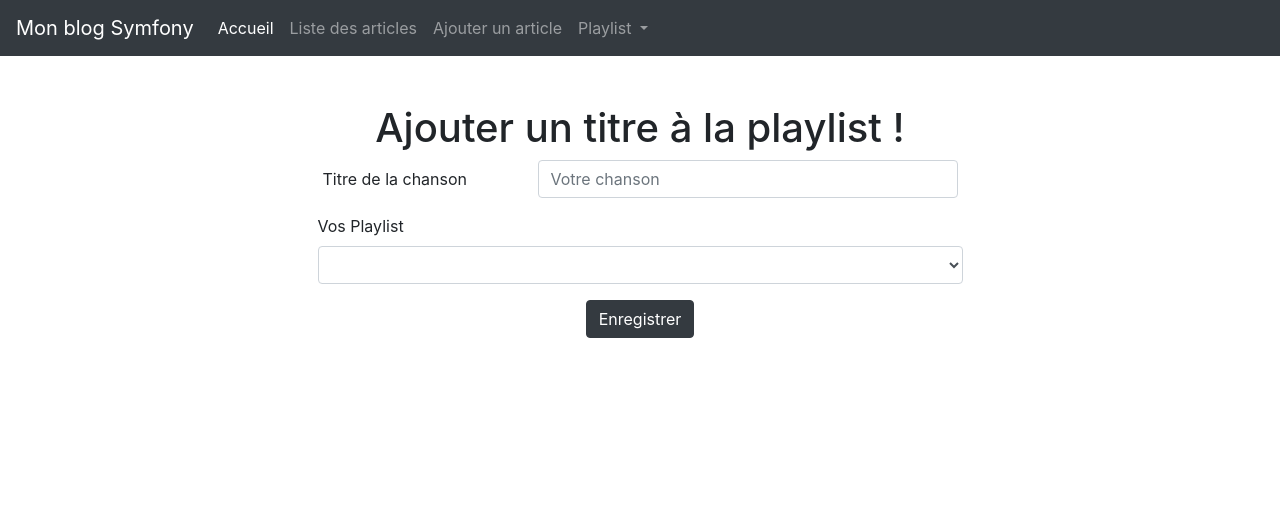
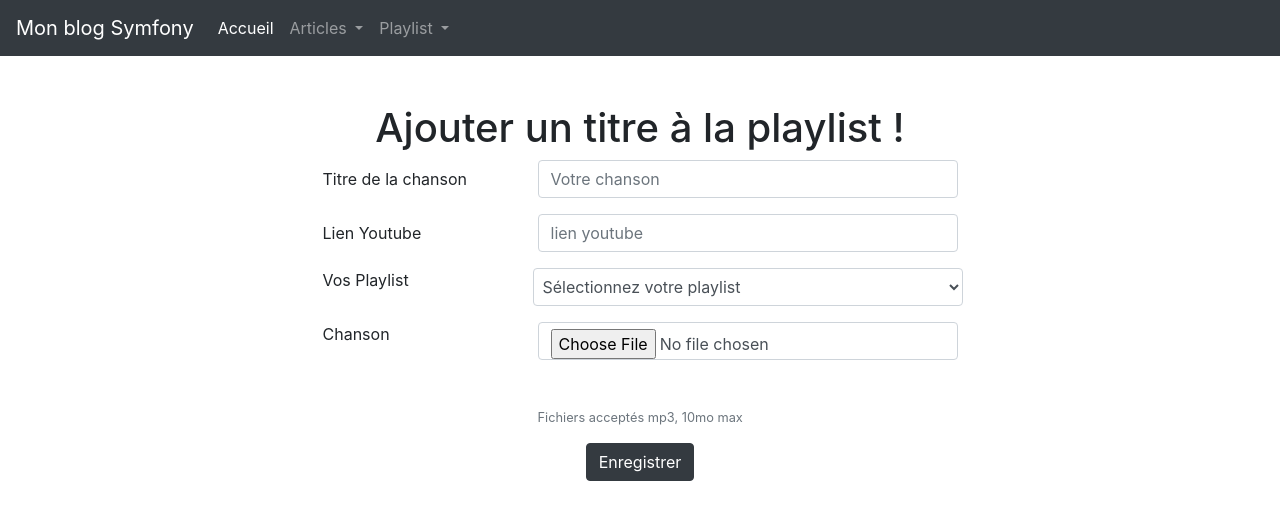
Before and after one commit to Shogu23/symfony-blog, a Symfony app: template templates/song/add.html.twig in a window 1280 px wide. Shown: the top 520 px of the page. Run offline with Twig, Linux system fonts and the light colour scheme; the template is opened without the code that fills it, so the values that code supplies are empty; some libraries are stand-ins or nearby versions.

Commit message:
mp3 en plus

```diff
--- a/templates/base.html.twig
+++ b/templates/base.html.twig
@@ -11,7 +11,7 @@
         <header>
             <nav class="navbar navbar-expand-lg navbar-dark bg-dark">
                 <a class="navbar-brand" href="#">Mon blog Symfony</a>
-                    <button class="navbar-toggler" type="button" data-toggle="collapse" data-target="#navbarSupportedContent" aria-controls="navbarSupportedContent"aria-expanded="false" aria-label="Toggle navigation">
+                    <button class="navbar-toggler" type="button" data-toggle="collapse" data-target="#navbarSupportedContent" aria-controls="navbarSupportedContent" aria-expanded="false" aria-label="Toggle navigation">
                     <span class="navbar-toggler-icon"></span>
                     </button>
                 <div class="collapse navbar-collapse" id="navbarSupportedContent">
@@ -19,21 +19,26 @@
                     <li class="nav-item active">
                         <a class="nav-link" href="{{ path('default_index') }}">Accueil <span class="sr-only">(current)</span></a>
                     </li>
-                    <li class="nav-item">
-                        <a class="nav-link" href="{{ path('articles_list') }}">Liste des articles</a>
+                    <li class="nav-item dropdown">
+                        <a class="nav-link dropdown-toggle" href="#" id="navbarDropdown" role="button" data-toggle="dropdown" aria-haspopup="true" aria-expanded="false">
+                          Articles
+                        </a>
+                        <div class="dropdown-menu" aria-labelledby="navbarDropdown">
+                            <a class="dropdown-item" href="{{ path('articles_list') }}">Liste des articles</a>
+                            <a class="dropdown-item" href="{{ path('articles_add') }}">Ajouter un article</a>
+                        </div>
                     </li>
-                    <li class="nav-item">
-                        <a class="nav-link" href="{{ path('articles_add') }}">Ajouter un article</a>
-                    </li>
+
                     <li class="nav-item dropdown">
-                        <a class="nav-link dropdown-toggle" href="#" id="navbarDropdown" role="button" data-toggle="dropdown"   aria-haspopup="true"             aria-expanded="false">
+                        <a class="nav-link dropdown-toggle" href="#" id="navbarDropdown2" role="button" data-toggle="dropdown" aria-haspopup="true" aria-expanded="false">
                           Playlist
                         </a>
-                        <div class="dropdown-menu" aria-labelledby="navbarDropdown">
+                        <div class="dropdown-menu" aria-labelledby="navbarDropdown2">
                             <a class="dropdown-item" href="{{ path('playlist_add') }}">Créer une playlist</a>
                             <a class="dropdown-item" href="{{ path('song_add') }}">Ajouter à une playlist </a>
                         </div>
                     </li>
+                    </ul>
                 </div>
             </nav>
         </header>
--- a/templates/song/add.html.twig
+++ b/templates/song/add.html.twig
@@ -1,6 +1,7 @@
 {% extends 'base.html.twig' %}
 
-{% block title %}Ajouter un titre à la playlist!{% endblock %}
+{% block title %}Ajouter un titre à la playlist!
+{% endblock %}
 
 {% block body %}
 
@@ -17,21 +18,35 @@
 					{% endfor %}
 				{% endfor %}
 
-				<form method="post">
+				<form method="post" enctype="multipart/form-data">
 					<div class="form-row mb-3">
 						<label for="title" class="col-form-label col-4">Titre de la chanson</label>
 						<div class="col-8">
 							<input type="text" name="title" id="title" class="form-control" placeholder="Votre chanson">
 						</div>
 					</div>
-                     <div class="form-row mb-3">
-                        <label for="name">Vos Playlist</label>
-                        <select class="form-control" name="name" id="name">
-                            {% for list in playlists %}
-						  		<option value="{{ list.id }}">{{ list.name }}</option>
+					<div class="form-row mb-3">
+						<label for="link" class="col-form-label col-4">Lien Youtube</label>
+						<div class="col-8">
+							<input type="text" name="link" id="link" class="form-control" placeholder="lien youtube">
+						</div>
+					</div>
+					<div class="form-row mb-3">
+						<label for="name" class="col-4">Vos Playlist</label>
+						<select class="form-control col-8" name="name" id="name">
+						<option value="" selected disabled>Sélectionnez votre playlist</option>
+							{% for list in playlists %}
+								<option value="{{ list.id }}">{{ list.name }}</option>
 							{% endfor %}
-                        </select>
-                      </div>
+						</select>
+					</div>
+					<div class="form-row mb-3">
+						<label for="file" class="col-4">Chanson</label>
+                        <div class="col-8">
+							<input type="file" class="form-control mb-5" name="file" id="file" accept=".mp3">
+							<small class="form-text text-muted">Fichiers acceptés mp3, 10mo max</small>
+						</div>
+					</div>
 					<div class="text-center">
 						<button type="submit" class="btn btn-dark">Enregistrer</button>
 					</div>
```
Also changed, not shown: migrations/Version20200916100952.php (added, +31 -0 lines), src/Controller/PlaylistController.php (+3 -5 lines), src/Controller/SongController.php (+68 -9 lines), src/Entity/Song.php (+34 -0 lines), 10 other files.
